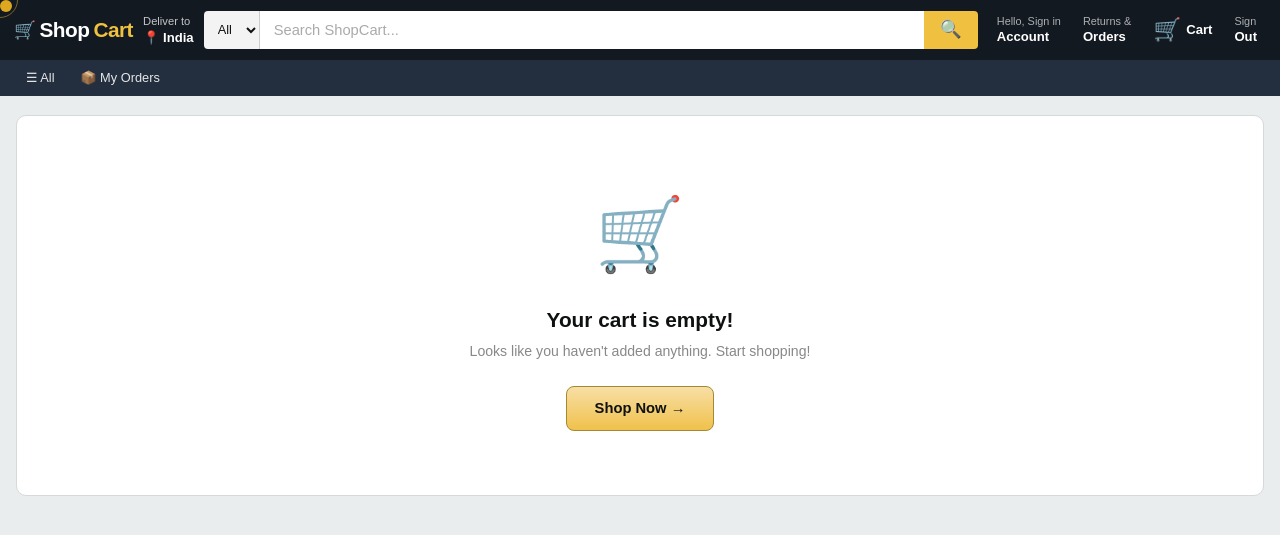
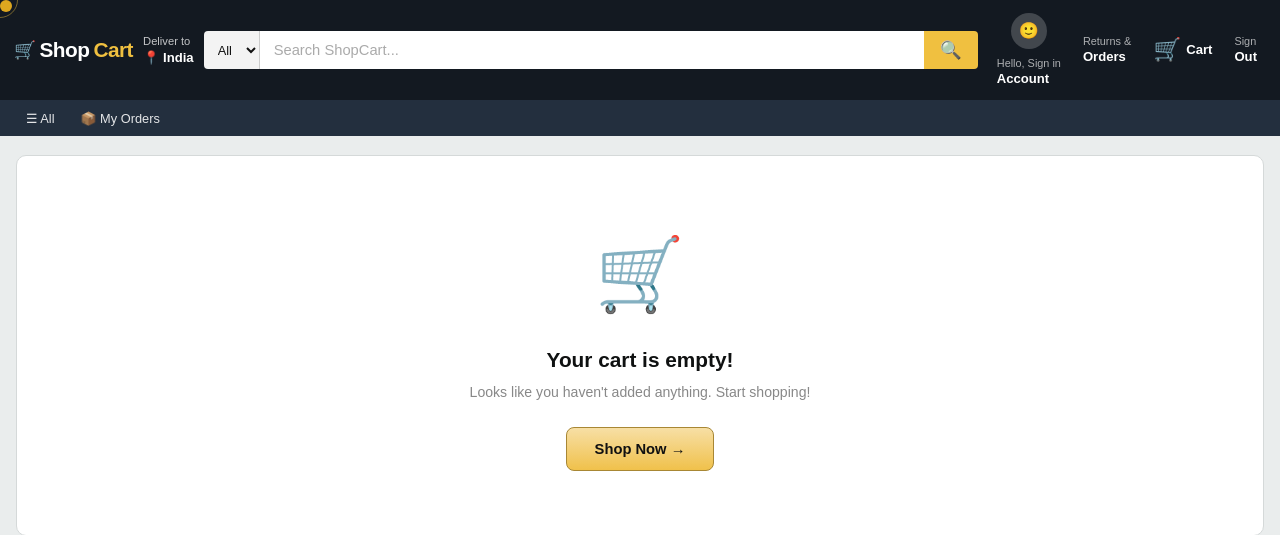
Before and after one commit to Ghanashyamgudela/Ecommerce-Web-Application-SmartCart, a Python web app: template templates/user/cart.html in a window 1280 px wide. Shown: the top 535 px of the page. Run offline with Jinja, Linux system fonts and the light colour scheme; the template is opened without the code that fills it, so the values that code supplies are empty.

Commit message:
Enhance user profile link with image and styling

```diff
--- a/templates/user/base_user.html
+++ b/templates/user/base_user.html
@@ -919,9 +919,16 @@
         <div class="nav-icons">
 
             <!-- Hello / Account -->
-            <a href="/user/profile" class="nav-icon-btn">
-                <small>Hello, {% if session.user_name %}{{ session.user_name.split()[0] }}{% else %}Sign in{% endif %}</small>
-                <strong>Account</strong>
+            <a href="/user/profile" class="nav-icon-btn" style="display:flex;align-items:center;gap:8px;">
+                {% if session.user_profile_image %}
+                    <img src="{{ session.user_profile_image }}" alt="Profile" style="width:36px;height:36px;border-radius:50%;object-fit:cover;border:1px solid rgba(255,255,255,.12);">
+                {% else %}
+                    <div style="width:36px;height:36px;border-radius:50%;background:#fff3;display:flex;align-items:center;justify-content:center;font-size:1rem;color:#fff;">🙂</div>
+                {% endif %}
+                <div style="display:flex;flex-direction:column;line-height:1;">
+                    <small>Hello, {% if session.user_name %}{{ session.user_name.split()[0] }}{% else %}Sign in{% endif %}</small>
+                    <strong>Account</strong>
+                </div>
             </a>
 
             <!-- Returns & Orders -->
```
